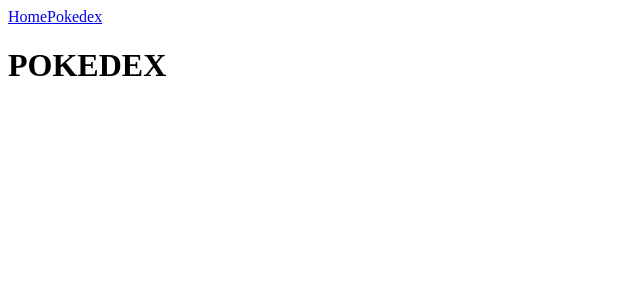
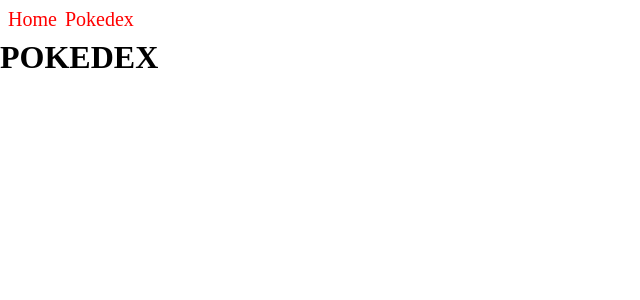
Before and after one commit to andersonszdc/My-pokedex, a React (Create React App) app: page /my-pokedex in a window 1280 px wide. Shown: the top 300 px of the page, without its empty margins (0-640 px from the left). Built offline with nearby package versions, Linux system fonts and the light colour scheme.

Commit message:
added global style

```diff
--- a/src/App.tsx
+++ b/src/App.tsx
@@ -3,10 +3,12 @@
 import Layout from "./components/Layout/Index";
 import Index from "./pages";
 import MyPokedex from "./pages/my-pokedex";
+import GlobalStyle from "./styles/global";
 
 function App() {
   return (
     <BrowserRouter>
+      <GlobalStyle />
       <Routes>
         <Route path="/" element={<Layout />}>
           <Route index element={<Index />} />
--- a/src/components/Catalog/Item/styles.ts
+++ b/src/components/Catalog/Item/styles.ts
@@ -14,6 +14,7 @@
   }
 
   .btn-action {
+    width: 100%;
     cursor: pointer;
   }
 `;
--- a/src/components/Layout/Index.tsx
+++ b/src/components/Layout/Index.tsx
@@ -1,13 +1,14 @@
 import React from "react";
 import { Link, Outlet } from "react-router-dom";
+import { Navbar } from "./styles";
 
 const Layout = () => {
   return (
     <>
-      <nav>
-        <Link to="/">Home</Link>
-        <Link to="/my-pokedex">Pokedex</Link>
-      </nav>
+      <Navbar>
+        <Link className="item" to="/">Home</Link>
+        <Link className="item" to="/my-pokedex">Pokedex</Link>
+      </Navbar>
       <Outlet />
     </>
   );
--- /dev/null
+++ b/src/components/Layout/styles.ts
@@ -0,0 +1,12 @@
+import styled from "styled-components";
+
+export const Navbar = styled.nav`
+  display: flex;
+  padding: 8px;
+  gap: 8px;
+  .item {
+    font-size: 20px;
+    color: red;
+    text-decoration: none;
+  }
+`;
--- /dev/null
+++ b/src/styles/global.ts
@@ -0,0 +1,9 @@
+import { createGlobalStyle } from "styled-components";
+
+export default createGlobalStyle`
+    * {
+        margin: 0;
+        padding: 0;
+        box-sizing: border-box;
+    }
+`;
```
